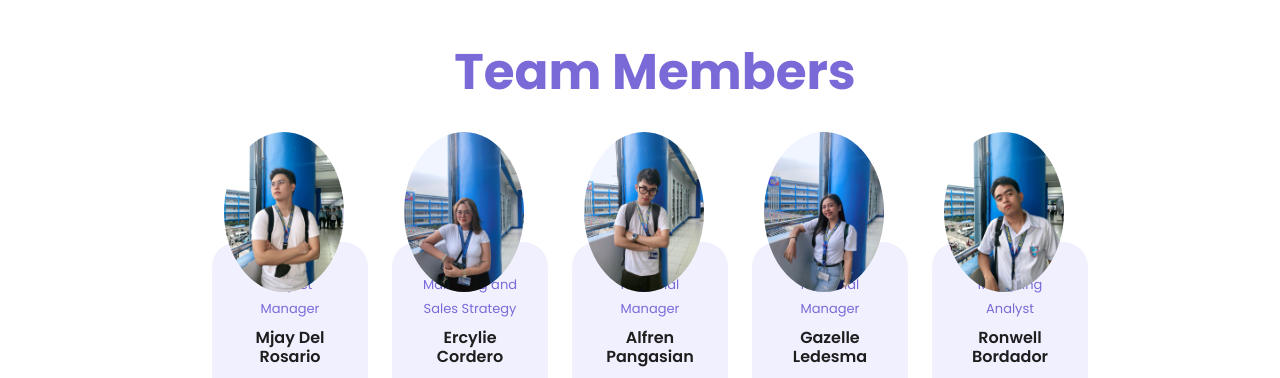
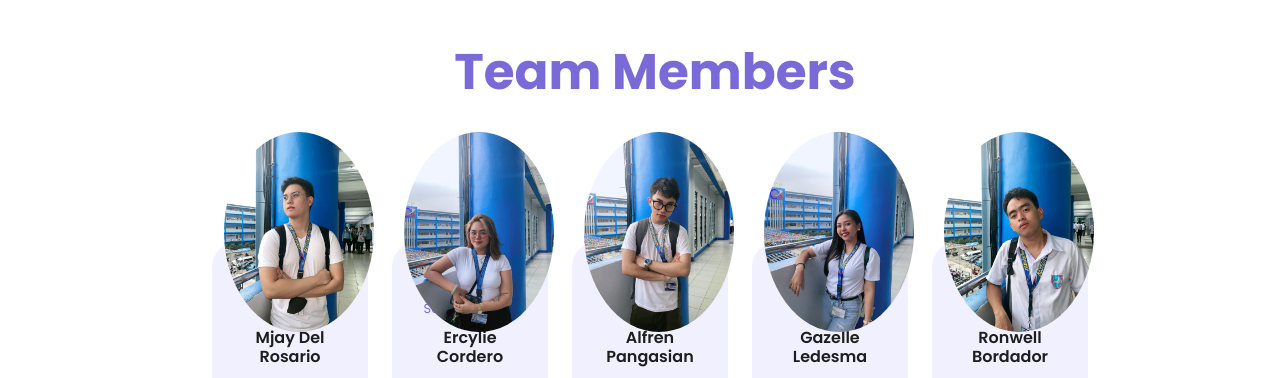
Before and after one commit to ercylie1/detechsolutions, a plain HTML site: page index.html in a window 1280 px wide. Shown: the part 3700-4078 px from the top of the page. Drawn offline with nearby package versions, Linux system fonts and the light colour scheme.

Commit message:
templatemo-scholar.css

```diff
--- a/assets/css/templatemo-scholar.css
+++ b/assets/css/templatemo-scholar.css
@@ -1158,7 +1158,7 @@ Team Style
 }
 
 .team-member img {
-  max-width: 120px;
+  max-width: 150px;
   border-radius: 50%;
   position: absolute;
   top: -110px;
```
